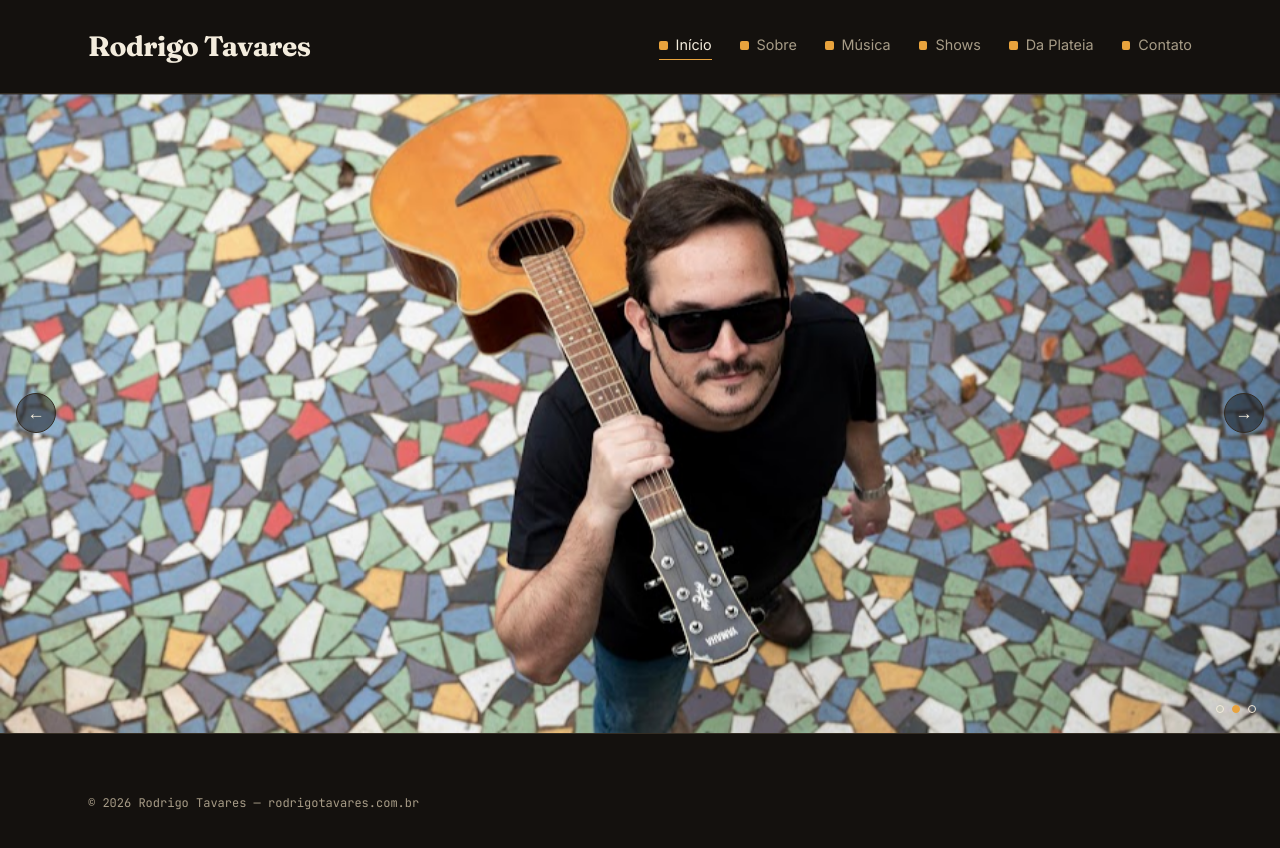
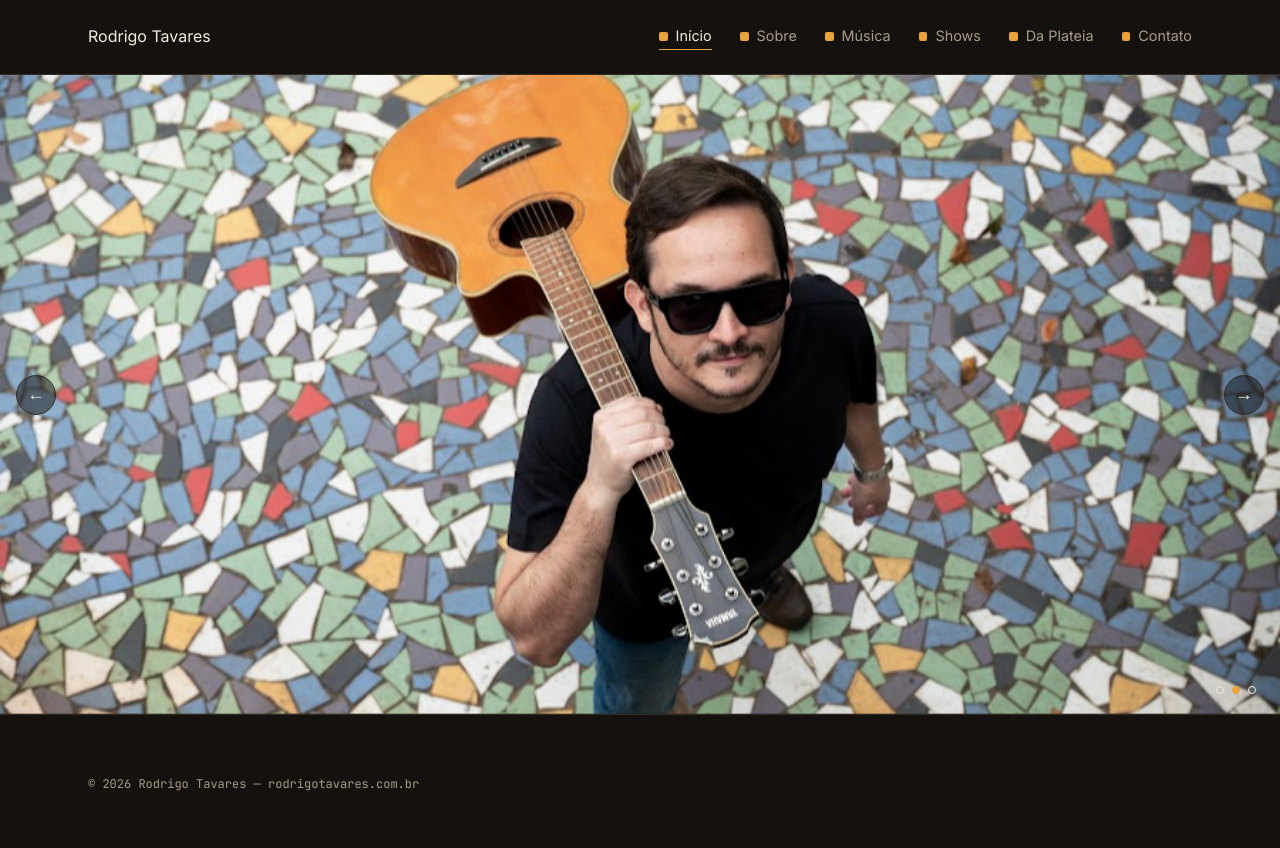
Before and after one commit to rodrigotavares79/rodrigotavares-site, a Next.js app: page / in a window 1280 px wide. Shown: the top 848 px of the page. Built offline with nearby package versions, Linux system fonts and the light colour scheme.

Commit message:
Update globals.css

```diff
--- a/app/globals.css
+++ b/app/globals.css
@@ -126,12 +126,21 @@ h1, h2, h3 {
 }
 
 .wordmark {
-  font-family: var(--font-display);
-  font-size: 1.75rem;
-  font-weight: 700;
-  letter-spacing: -0.02em;
+  display: inline-flex;
+  align-items: center;
   text-decoration: none;
-  color: var(--text);
+}
+
+.wordmark img {
+  height: 2.25rem;
+  width: auto;
+  display: block;
+}
+
+@media (max-width: 30rem) {
+  .wordmark img {
+    height: 1.85rem;
+  }
 }
 
 /* --- Hero --- */
```
